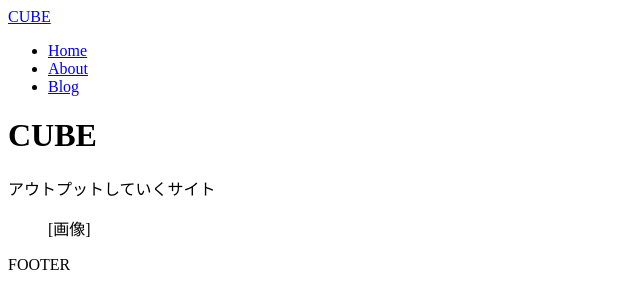
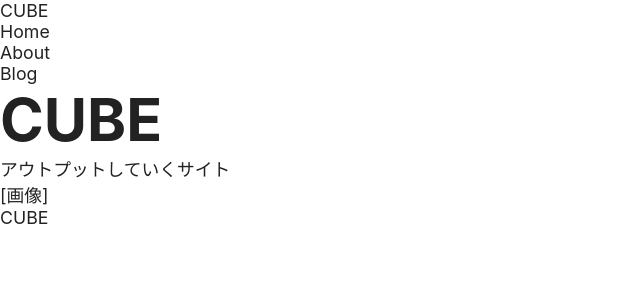
Before and after one commit to makoto-ogata/my-next-blog, a Next.js app: page / in a window 1280 px wide. Shown: the top 308 px of the page, without its empty margins (0-640 px from the left). Built offline with nearby package versions, Linux system fonts and the light colour scheme.

Commit message:
eidit global.css

```diff
--- a/components/footer.js
+++ b/components/footer.js
@@ -1,3 +1,9 @@
+import Logo from './logo'
+
 export default function Footer() {
-    return <footer>FOOTER</footer>
+    return (
+        <footer>
+            <Logo />
+        </footer>
+    )
 }
--- a/pages/_app.js
+++ b/pages/_app.js
@@ -1,3 +1,4 @@
+import 'styles/globals.css'
 import Layout from 'components/layout'
 
 function MyApp({ Component, pageProps }) {
--- a/styles/globals.css
+++ b/styles/globals.css
@@ -1,26 +1,61 @@
-html,
+:root {
+  /* カラー */
+  --white: #ffffff;
+  --gray-10: #eeeeee;
+  --gray-25: #aaaaaa;
+  --gray-50: #707070;
+  --gray-75: #444444;
+  --black: #222222;
+  --accent: #0d87e0;
+  /* タイポグラフィ（フォントサイズ） */
+  --body: clamp(1rem, 0.95rem + 0.2vw, 1.125rem);
+  --display: clamp(4.5rem, 1.83rem + 11.34vw, 10rem);
+  --heading1: clamp(2rem, 1.3rem + 3vw, 4rem);
+  --heading2: calc(var(--body) * 1.5);
+  --heading3: calc(var(--body) * 1.2);
+  --small-heading2: clamp(0.875rem, 4vw - 1rem, 1.6875rem);
+  --small-heading3: calc(var(--small-heading2) * 0.86);
+  /* スペース（余白・間隔） */
+  --space-xs: clamp(1.25rem, 1rem + 0.98vw, 1.875rem);
+  --space-sm: calc(var(--space-xs) * 1.5);
+  --space-md: calc(var(--space-xs) * 2);
+  --space-lg: calc(var(--space-xs) * 3);
+  --space-xl: calc(var(--space-xs) * 4);
+  --space-jump: clamp(1.25rem, 0.35rem + 3.8vw, 3.75rem);
+}
+
 body {
-  padding: 0;
-  margin: 0;
+  color: var(--black);
   font-family: -apple-system, BlinkMacSystemFont, Segoe UI, Roboto, Oxygen,
     Ubuntu, Cantarell, Fira Sans, Droid Sans, Helvetica Neue, sans-serif;
+  font-size: var(--body);
+}
+
+h1 {
+  font-size: var(--heading1);
+}
+
+h2 {
+  font-size: var(--heading2);
+}
+
+h3 {
+  font-size: var(--heading3);
+}
+
+/* リセット */
+
+body, h1, h2, p, figure, ul {
+  margin: 0;
+  padding: 0;
+  list-style: none;
+}
+
+*, *::before, *::after {
+  box-sizing: border-box;
 }
 
 a {
   color: inherit;
   text-decoration: none;
 }
-
-* {
-  box-sizing: border-box;
-}
-
-@media (prefers-color-scheme: dark) {
-  html {
-    color-scheme: dark;
-  }
-  body {
-    color: white;
-    background: black;
-  }
-}
```
Also changed, not shown: styles/Home.module.css (deleted, +0 -129 lines).
